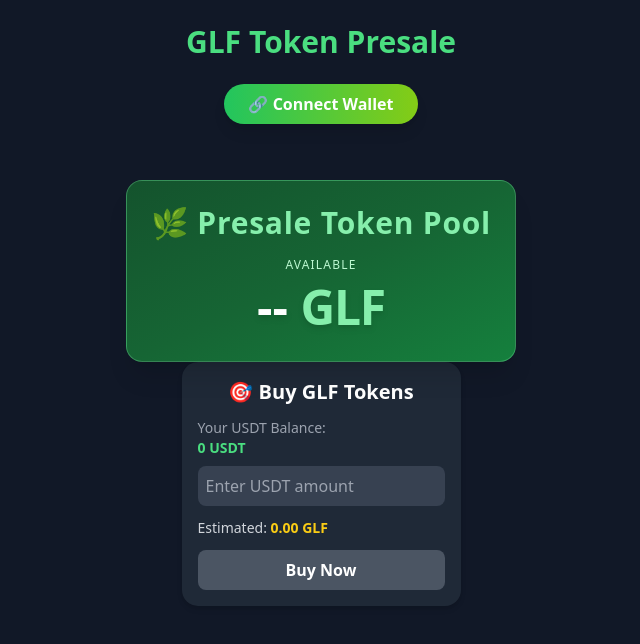
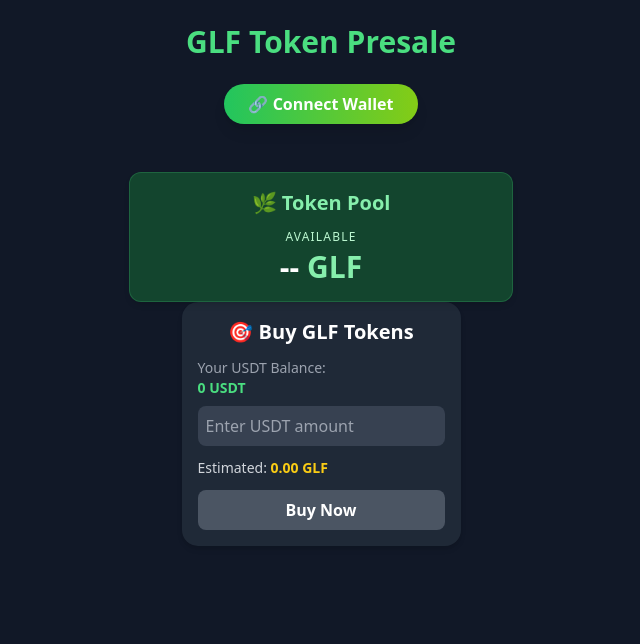
Before and after one commit to shopnilshovon/glf-presale-v2-, a React (Vite) app: page / in a window 1280 px wide. Shown: the top 644 px of the page, without its empty margins (319-959 px from the left). Built offline with nearby package versions, Linux system fonts and the light colour scheme.

Commit message:
Update TokenPoolInfo.jsx

```diff
--- a/src/components/TokenPoolInfo.jsx
+++ b/src/components/TokenPoolInfo.jsx
@@ -30,22 +30,22 @@ export default function TokenPoolInfo() {
   }, []);
 
   return (
-    <div className="bg-gradient-to-br from-green-900 via-green-800 to-green-700 rounded-2xl shadow-xl p-6 max-w-md mx-auto mt-8 border border-green-300/30 backdrop-blur-md">
-      <h2 className="text-2xl sm:text-3xl font-bold text-center text-green-100 tracking-wide mb-4">
-        🌿 <span className="text-green-300">Presale Token Pool</span>
+    <div className="bg-green-800/60 border border-green-400/20 backdrop-blur-md rounded-xl shadow-md w-full max-w-sm mx-auto mt-6 p-4">
+      <h2 className="text-xl font-semibold text-center text-green-100 mb-3">
+        🌿 <span className="text-green-300">Token Pool</span>
       </h2>
 
       {loading ? (
-        <div className="flex flex-col justify-center items-center py-6">
-          <div className="w-6 h-6 border-4 border-green-300 border-t-transparent rounded-full animate-spin"></div>
-          <p className="mt-2 text-sm text-green-200">Loading available tokens...</p>
+        <div className="flex flex-col items-center justify-center py-4">
+          <div className="w-5 h-5 border-4 border-green-300 border-t-transparent rounded-full animate-spin"></div>
+          <p className="text-sm text-green-200 mt-2">Loading...</p>
         </div>
       ) : (
         <div className="text-center">
-          <p className="text-xs text-green-200 mb-1 tracking-widest uppercase">Available</p>
-          <p className="text-5xl font-extrabold text-white drop-shadow-md leading-tight">
+          <p className="text-xs text-green-200 mb-1 uppercase tracking-widest">Available</p>
+          <p className="text-3xl font-bold text-white">
             {availableTokens ?? "--"}{" "}
-            <span className="text-green-300 font-bold tracking-tight">GLF</span>
+            <span className="text-green-300 font-semibold">GLF</span>
           </p>
         </div>
       )}
```
